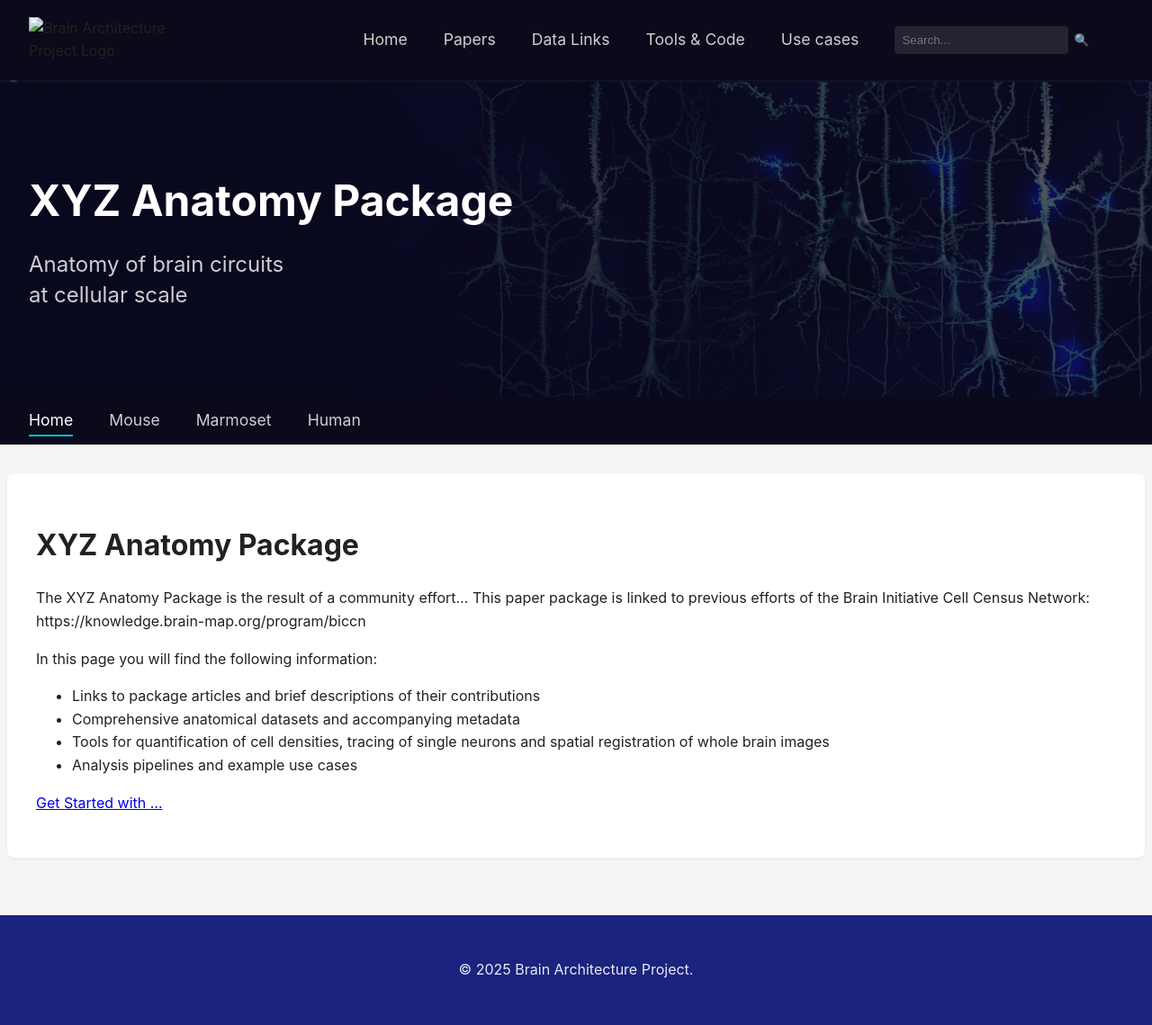
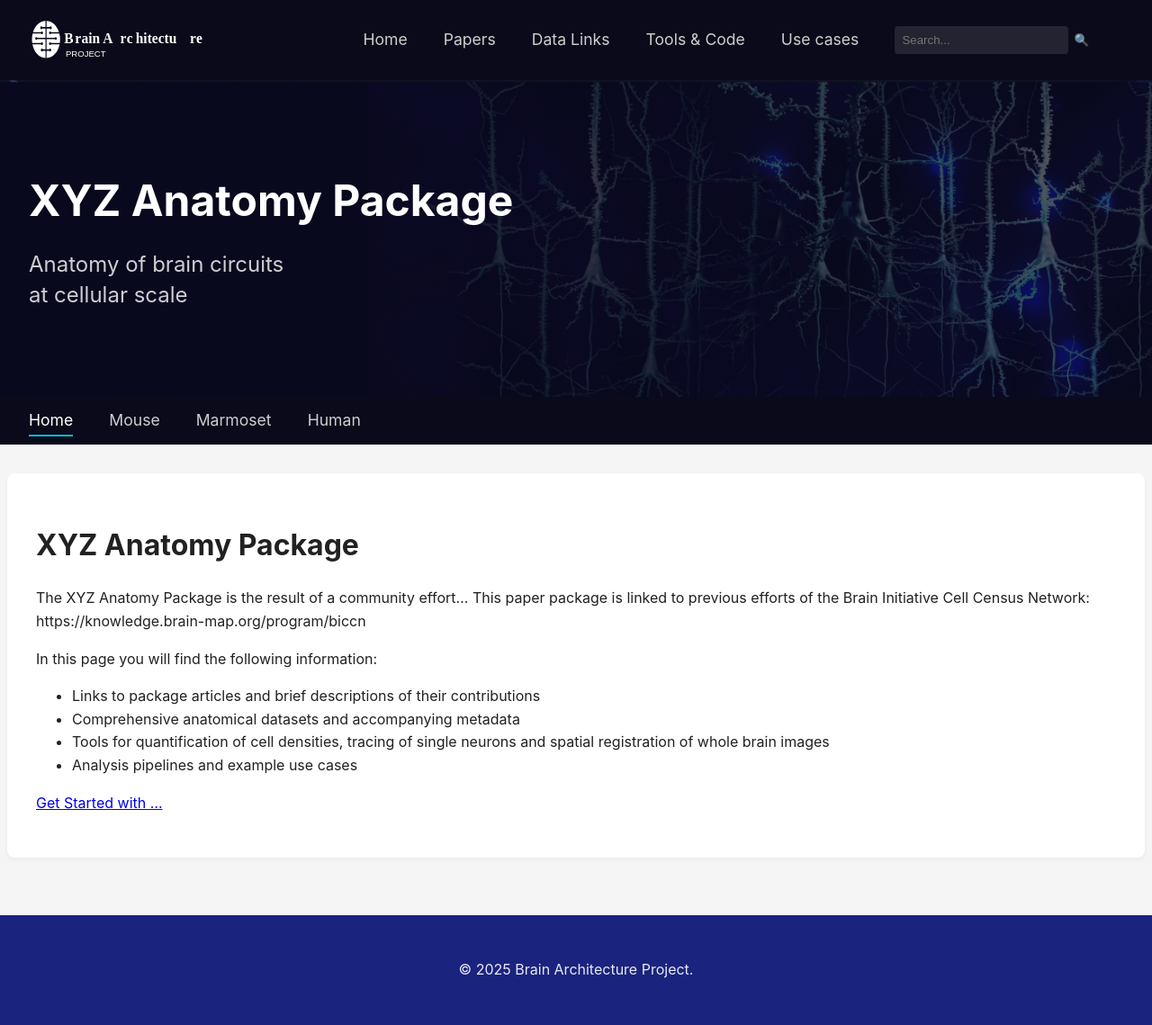
Before and after one commit to someshsb1/BICCN-Anatomy-Paper-Package, a Jekyll site: the page built from index.md, in a window 1280 px wide. Shown: the whole page at 90% size. Built offline with Jekyll 4.4.1, drawn with Linux system fonts in a browser that asks for light colours; comment, search, counter and statistics services are not loaded.

Commit message:
Update header.html
Signed-off-by: Linus Manubens-Gil <linus.ma.gi@gmail.com>

```diff
--- a/_includes/header.html
+++ b/_includes/header.html
@@ -1,13 +1,13 @@
 <header class="site-header">
     <div class="header-content">
         <div class="logo-container">
-            <!-- <img src="{{ '/braincircuits_webpage/assets/images/brain_architecture_logo.png' | relative_url }}" alt="Brain Architecture Project Logo" class="site-logo"> -->
-            <img src="{{ '/braincircuits_webpage/assets/images/brain_architecture_logo_white.svg' | relative_url }}" alt="Brain Architecture Project Logo" class="site-logo">
+            <!-- <img src="{{ '/BICCN-Anatomy-Paper-Package/assets/images/brain_architecture_logo.png' | relative_url }}" alt="Anatomy Package Logo" class="site-logo"> -->
+            <img src="{{ '/BICCN-Anatomy-Paper-Package/assets/images/brain_architecture_logo_white.svg' | relative_url }}" alt="Anatomy Package Logo" class="site-logo">
             <!-- <span class="site-title">Anatomy Package</span> -->
         </div>
         <nav class="main-nav">
             <ul>
-                <li><a href="{{ '/braincircuits_webpage' | relative_url }}">Home</a></li>
+                <li><a href="{{ '/BICCN-Anatomy-Paper-Package' | relative_url }}">Home</a></li>
                 <li><a href="#">Papers</a></li>
                 <li><a href="#">Data Links</a></li>
                 <li><a href="#">Tools & Code</a></li>
```
